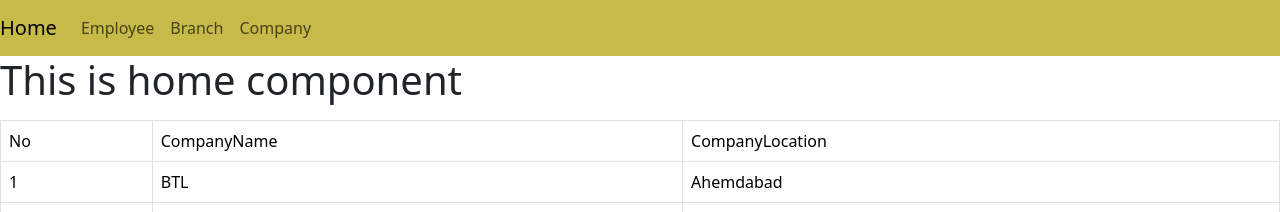
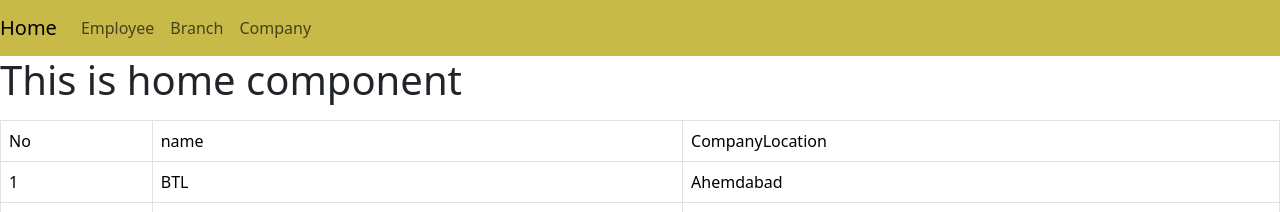
Before and after one commit to yuvarajsakriya5159/employee, an Angular app: page /Dashboard/Company in a window 1280 px wide. Shown: the top 212 px of the page. Built offline with nearby package versions, Linux system fonts and the light colour scheme.

Commit message:
chnage name

```diff
--- a/src/app/company/company.component.html
+++ b/src/app/company/company.component.html
@@ -3,7 +3,7 @@
     <thead class="thead-light">
         <tr>
         <td>No</td>
-        <td>CompanyName</td>
+        <td>name</td>
         <td>CompanyLocation</td>
         <td *appPermission="'edit'">Edit</td>
         <td *appPermission="'delete'">Delete</td>
```
